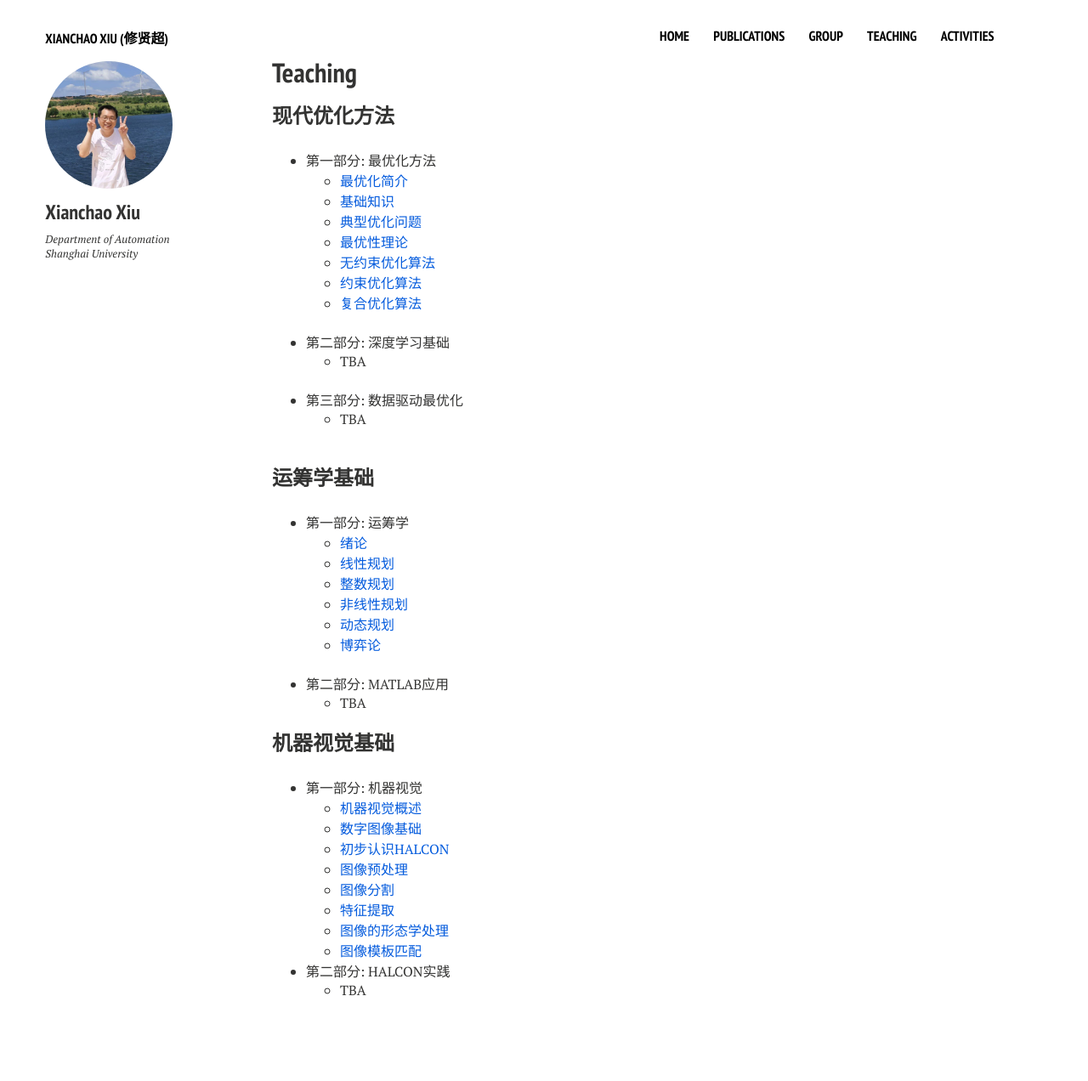
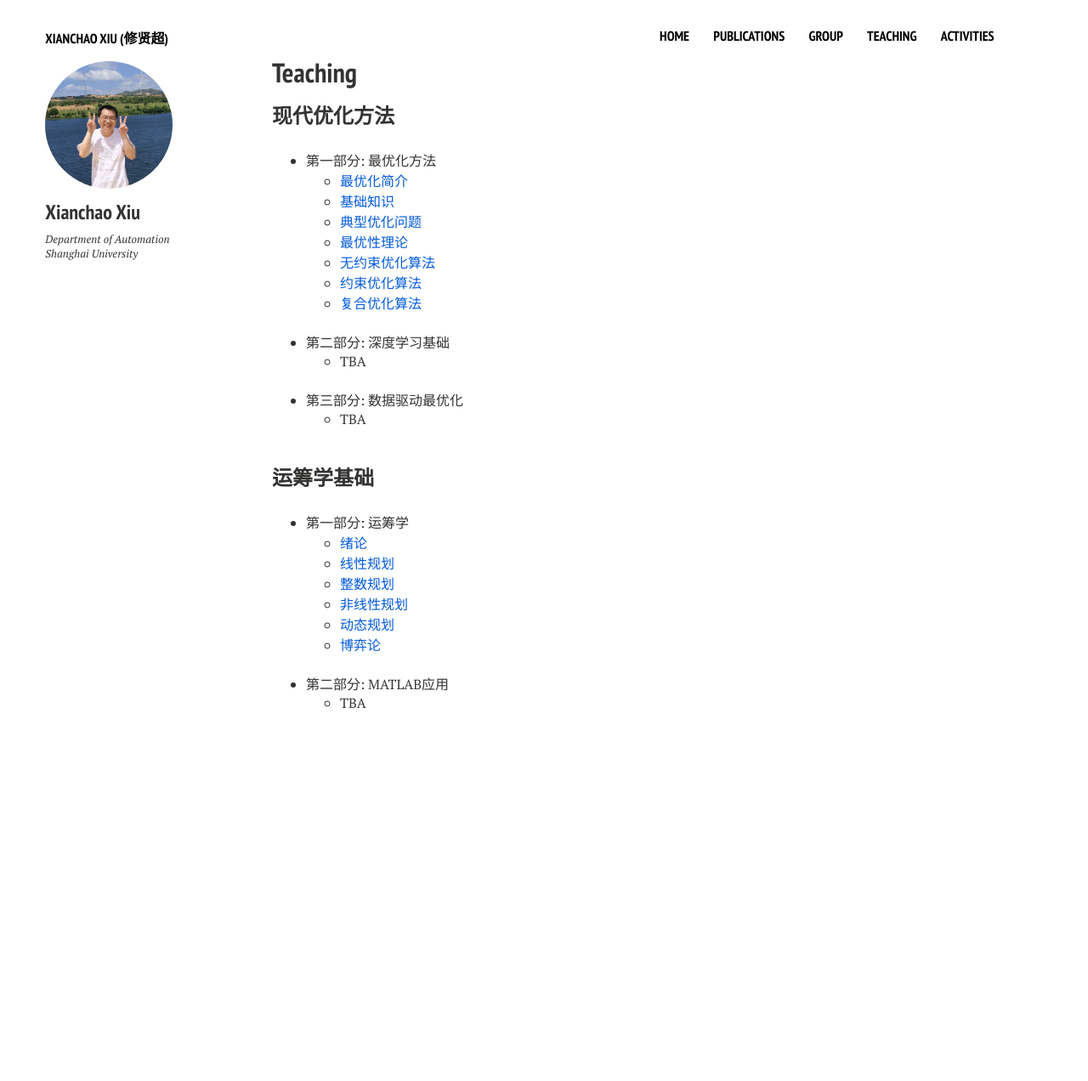
Before and after one commit to xianchaoxiu/xianchaoxiu.github.io, a Jekyll site: the page built from teaching/index.md, in a window 1280 px wide. Shown: the whole page at 85% size. Built offline with Jekyll 4.4.1, drawn with Linux system fonts in a browser that asks for light colours; nearby versions of some CDN libraries; after the commit the page ends 934 px from its top, so only the background shows below that.

Commit message:
Update index.md

```diff
--- a/teaching/index.md
+++ b/teaching/index.md
@@ -39,20 +39,3 @@ share: false
 
 - 第二部分: MATLAB应用  <br>
   - TBA
-
-
-
-### 机器视觉基础
-
-- 第一部分: 机器视觉 <br>
-  - <a href="../teaching/OR_1.pdf" class="textlink" target="_blank">机器视觉概述 </a> <br>
-  - <a href="../teaching/OR_2.pdf" class="textlink" target="_blank">数字图像基础  </a> <br>
-  - <a href="../teaching/OR_3.pdf" class="textlink" target="_blank">初步认识HALCON </a> <br>
-  - <a href="../teaching/OR_4.pdf" class="textlink" target="_blank">图像预处理 </a> <br>
-  - <a href="../teaching/OR_5.pdf" class="textlink" target="_blank">图像分割  </a> <br>
-  - <a href="../teaching/OR_6.pdf" class="textlink" target="_blank">特征提取 </a> <br>
-  - <a href="../teaching/OR_5.pdf" class="textlink" target="_blank">图像的形态学处理  </a> <br>
-  - <a href="../teaching/OR_6.pdf" class="textlink" target="_blank">图像模板匹配 </a> <br>
-
-- 第二部分: HALCON实践  <br>
-  - TBA
```
